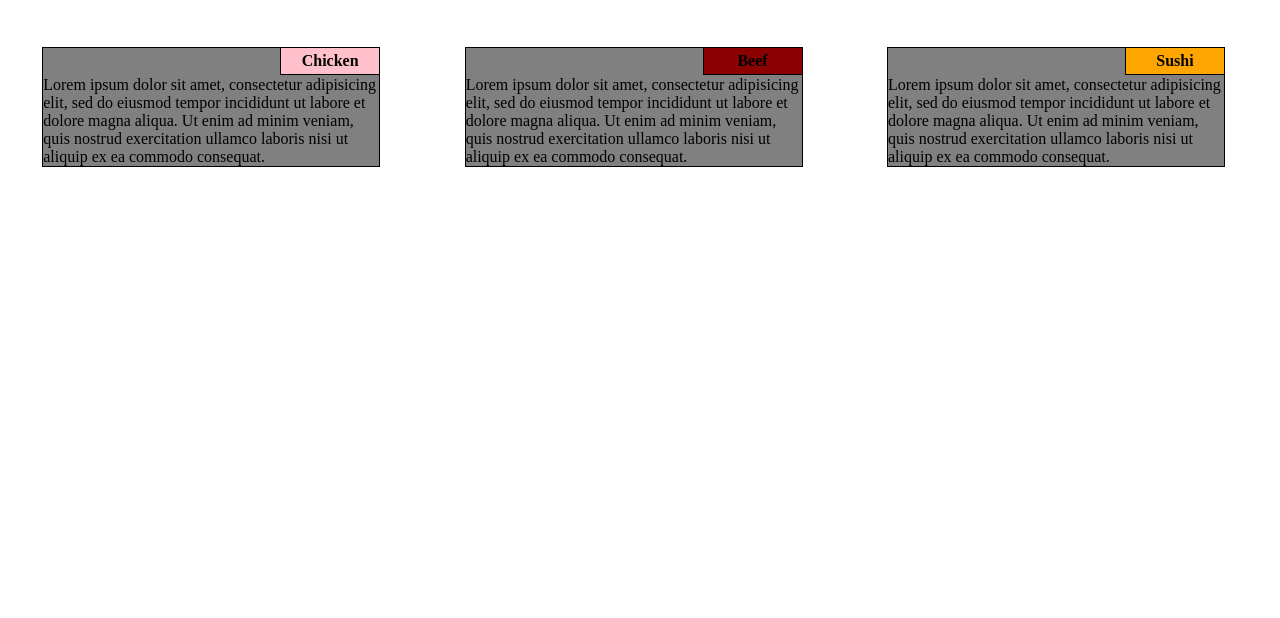
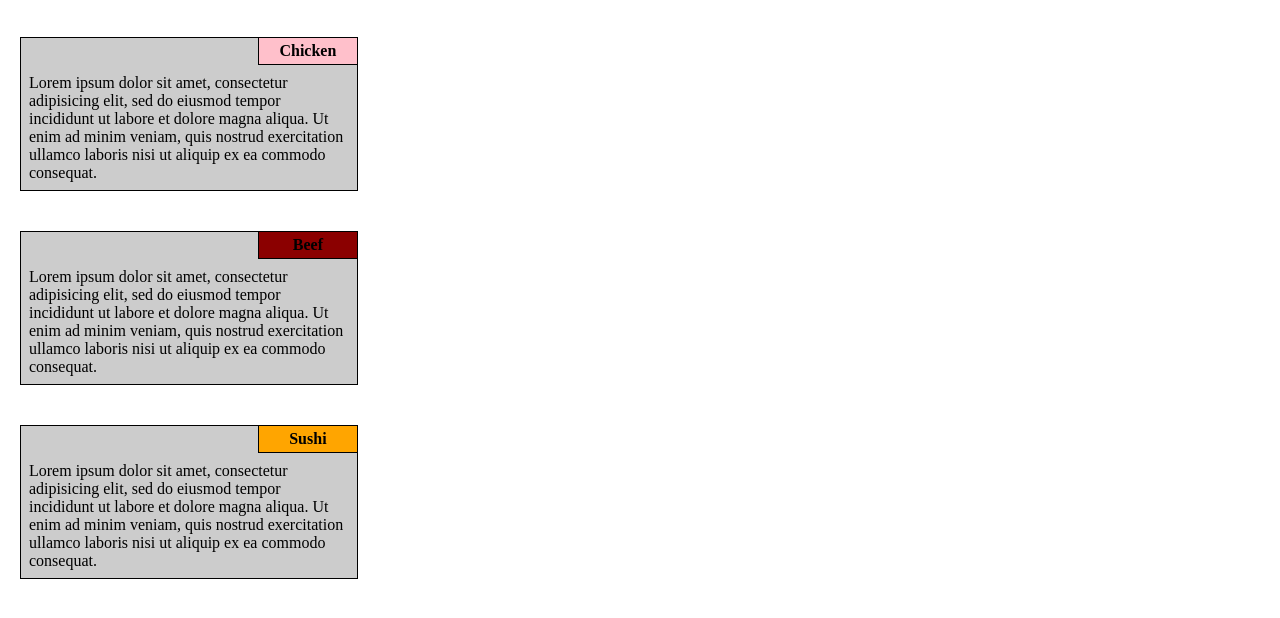
Before and after one commit to RedTent/coursera_web_dev_week2, a plain HTML site: page week2_solution/index.html in a window 1280 px wide. Shown: the part 40-658 px from the top of the page. Drawn offline with Linux system fonts and the light colour scheme.

Commit message:
start 2-12-2020

```diff
--- a/week2_solution/css/style.css
+++ b/week2_solution/css/style.css
@@ -11,15 +11,17 @@ h1 {
 
 .content{
    clear: right;
+   padding: 8px;
 }
 
 
 .section_header {
   float: right;
+
   border: 1px solid black;
   position: relative;
   bottom: 1px;
-  left:1px;
+  left: 1px;
   font-weight: bold;
   padding: 4px;
   width:100px;
@@ -30,11 +32,17 @@ h1 {
 .box {
 
   border: 1px solid black;
-  position: center;
-  margin-left: 10%;
-  margin-right: 10%;
+  margin-left: 20px;
+  margin-right: 20px;
+  margin-top: 40px;
+
   width: 80%;
-  background: grey;
+  background: #ccc;
+
+}
+
+.outer-box{
+
 }
 
 
@@ -55,8 +63,30 @@ h1 {
 
 
 /* media querie for outer-box*/
-.outer-box{
-  margin-top: 50px;
-  float: left;
-  width: 33%;
+
+
+/********** Desktop **********/
+@media (min-width: 992px) {
+  .outer-box{
+    width: 33%;
 }
+}
+
+
+/********** Tablet **********/
+@media (min-width: 768px) and (max-width: 991px) {
+
+  .outer-box{
+
+    width: 50%;
+  }
+
+  #outer-sushi-box{
+    width: 100%;
+  }
+
+  #sushi-box{
+    width: 90%;
+  }
+
+}
--- a/week2_solution/index.html
+++ b/week2_solution/index.html
@@ -10,7 +10,7 @@
 
 	<div class="outer-box">
 
-  	<div class="box">
+  	<div id = "chicken-box" class="box">
     	<div id = "chicken" class="section_header">
     	  Chicken
     	</div>
@@ -23,7 +23,7 @@
 	</div>
 
 	<div class="outer-box">
-  	<div class="box">
+  	<div id = "beef-box" class="box">
     	<div id = "beef" class="section_header">
     	  Beef
     	</div>
@@ -35,8 +35,8 @@
   	</div>
 	</div>
 
-	<div class="outer-box">
-  	<div class="box">
+	<div id = "outer-sushi-box" class="outer-box">
+  	<div id = "sushi-box" class="box">
     	<div id = "sushi" class="section_header">
     	  Sushi
     	</div>
```
